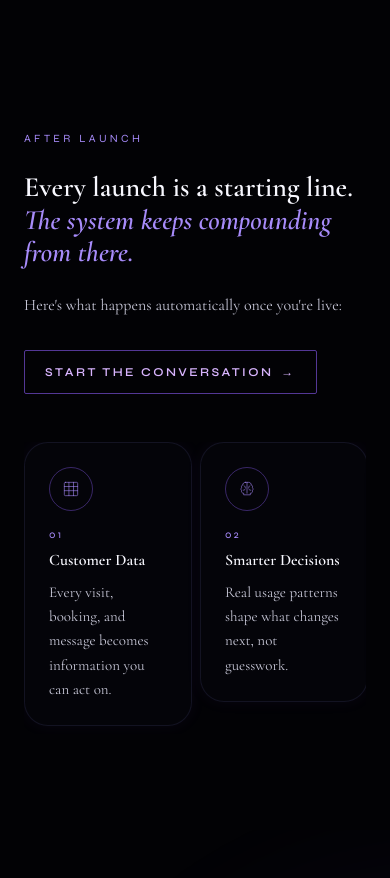
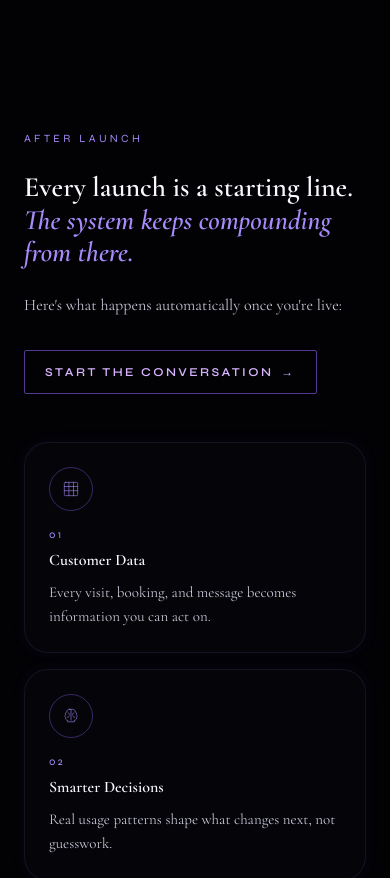
Before and after one commit to thepyraxis/pyraxis, a Next.js app: page / in a window 390 px wide. Shown: the part 10880-11758 px from the top of the page. Built offline with nearby package versions, Linux system fonts and the light colour scheme.

Commit message:
fix layout

```diff
--- a/components/future-proof-systems/FutureProofSystems.tsx
+++ b/components/future-proof-systems/FutureProofSystems.tsx
@@ -30,7 +30,6 @@ export default function FutureProofSystems() {
       className="relative z-0 overflow-hidden px-[clamp(1.5rem,5vw,3.75rem)] py-24"
     >
       <div className="relative z-10 mx-auto w-full max-w-[1240px]">
-        <div className="grid grid-cols-1 gap-12 lg:grid-cols-split lg:items-start lg:gap-10">
         <div>
           <p className="text-[11px] uppercase tracking-[0.3em] text-purple-400">{futureProofHeadline.eyebrow}</p>
           <h2 className="mt-6 font-display text-[clamp(28px,4.4vw,44px)] font-semibold leading-[1.15] text-ink-100">
@@ -49,12 +48,12 @@ export default function FutureProofSystems() {
           </a>
         </div>
 
-          <div className="flex items-start gap-2 overflow-x-auto pb-2">
+        <div className="mt-12 flex flex-col items-stretch gap-4 lg:flex-row lg:items-start lg:gap-3">
           {futureProofPillars.map((pillar, index) => {
             const Icon = ICONS[pillar.icon];
             return (
-                <div key={pillar.id} className="flex shrink-0 items-start">
-                  <div className="flex w-[168px] flex-col rounded-[24px] border border-border/70 bg-card/40 p-6 shadow-[0_0_16px_rgba(139,92,246,0.06)]">
+              <div key={pillar.id} className="flex flex-1 items-start lg:min-w-0">
+                <div className="flex w-full min-w-0 flex-col rounded-[24px] border border-border/70 bg-card/40 p-6 shadow-[0_0_16px_rgba(139,92,246,0.06)]">
                   <span className="flex h-11 w-11 items-center justify-center rounded-full border border-purple-500/40">
                     <Icon className="h-5 w-5 text-purple-400" />
                   </span>
@@ -65,7 +64,7 @@ export default function FutureProofSystems() {
                   <p className="mt-2 font-display text-[15px] leading-relaxed text-ink-300">{pillar.description}</p>
                 </div>
                 {index < futureProofPillars.length - 1 && (
-                    <span aria-hidden="true" className="mt-16 hidden px-1 text-purple-500/60 lg:block">
+                  <span aria-hidden="true" className="mt-16 hidden shrink-0 px-1 text-purple-500/60 lg:block">
                     →
                   </span>
                 )}
@@ -74,7 +73,6 @@ export default function FutureProofSystems() {
           })}
         </div>
       </div>
-      </div>
     </section>
   );
 }
```
Lines whose indentation alone changed are shown as unchanged.
